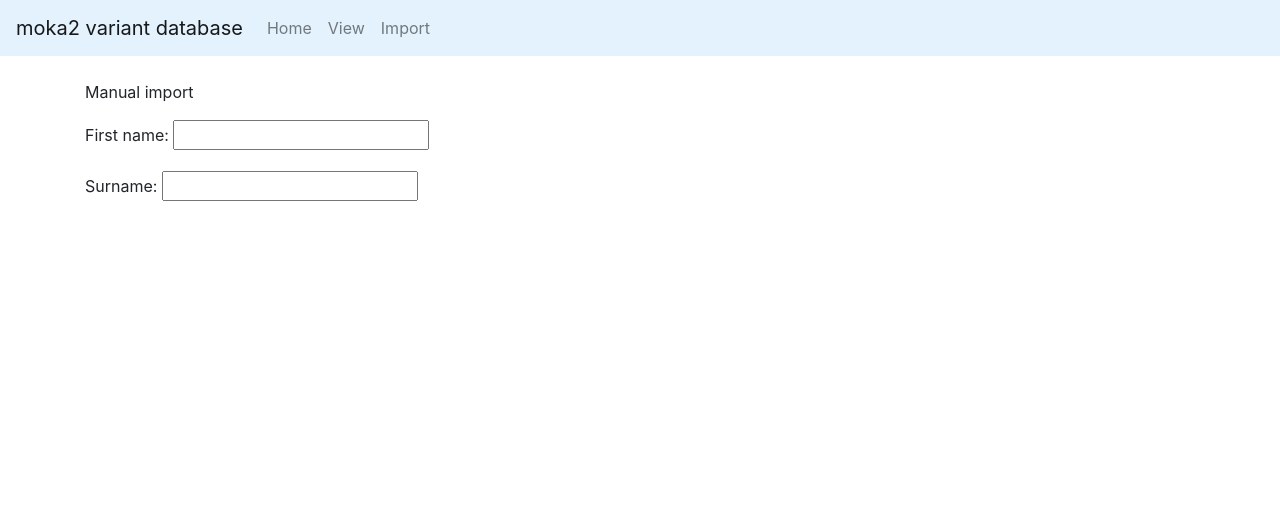
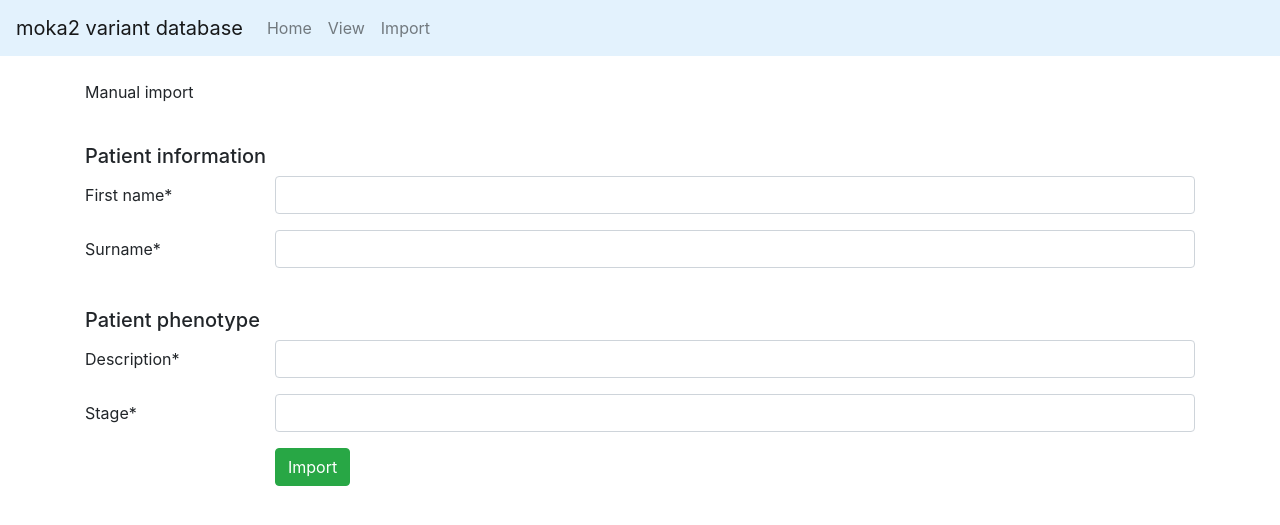
Before and after one commit to Graeme-Smith/moka2, a Django app: page /manual_import/ in a window 1280 px wide. Shown: the top 525 px of the page. Run offline with Django 3.2, Linux system fonts and the light colour scheme; some libraries are stand-ins or nearby versions.

Commit message:
Used crispy forms package to format import form nicely

```diff
--- a/moka2/settings.py
+++ b/moka2/settings.py
@@ -38,6 +38,7 @@ INSTALLED_APPS = [
     'django.contrib.messages',
     'django.contrib.staticfiles',
     'variant_db',
+    'crispy_forms',
 ]
 
 MIDDLEWARE = [
@@ -120,3 +121,5 @@ USE_TZ = True
 # https://docs.djangoproject.com/en/3.0/howto/static-files/
 
 STATIC_URL = '/static/'
+
+CRISPY_TEMPLATE_PACK = 'bootstrap4'
--- a/variant_db/forms.py
+++ b/variant_db/forms.py
@@ -1,10 +1,37 @@
 from django import forms
 from .models import  Patient
+
+from django.urls import reverse
+from crispy_forms.bootstrap import Field
+from crispy_forms.helper import FormHelper
+from crispy_forms.layout import Submit, Layout, HTML
 
 
 class ManualUploadForm(forms.Form):
     """
+    Form for manually inputting data
     """
-
     first_name = forms.CharField()
     surname = forms.CharField()
+    description = forms.CharField()
+    stage = forms.CharField()
+
+    def __init__(self, *args, **kwargs):
+        super(ManualUploadForm, self).__init__(*args, **kwargs)
+
+        self.helper = FormHelper()
+        self.helper.form_id = 'manual-upload-form'
+        self.helper.label_class = 'col-lg-2'
+        self.helper.field_class = 'col-lg-10'
+        self.helper.form_method = 'post'
+        self.helper.form_action = reverse('view')
+        self.helper.add_input(Submit('submit', 'Import', css_class='btn-success'))
+        self.helper.form_class = 'form-horizontal'
+        self.helper.layout = Layout(
+            HTML('<br><h5>Patient information</h5>'),
+            Field('first_name'),
+            Field('surname'),
+            HTML('<br><h5>Patient phenotype</h5>'),
+            Field('description'),
+            Field('stage'),
+        )
--- a/variant_db/templates/variant_db/manual_import.html
+++ b/variant_db/templates/variant_db/manual_import.html
@@ -1,7 +1,8 @@
 {% extends 'variant_db/base.html' %}
 {% block content %}
+{% load crispy_forms_tags %}
 
   <p>Manual import</p>
-  {{ import_form.as_p }}
+  {% crispy import_form %}
 
 {% endblock %}
```
